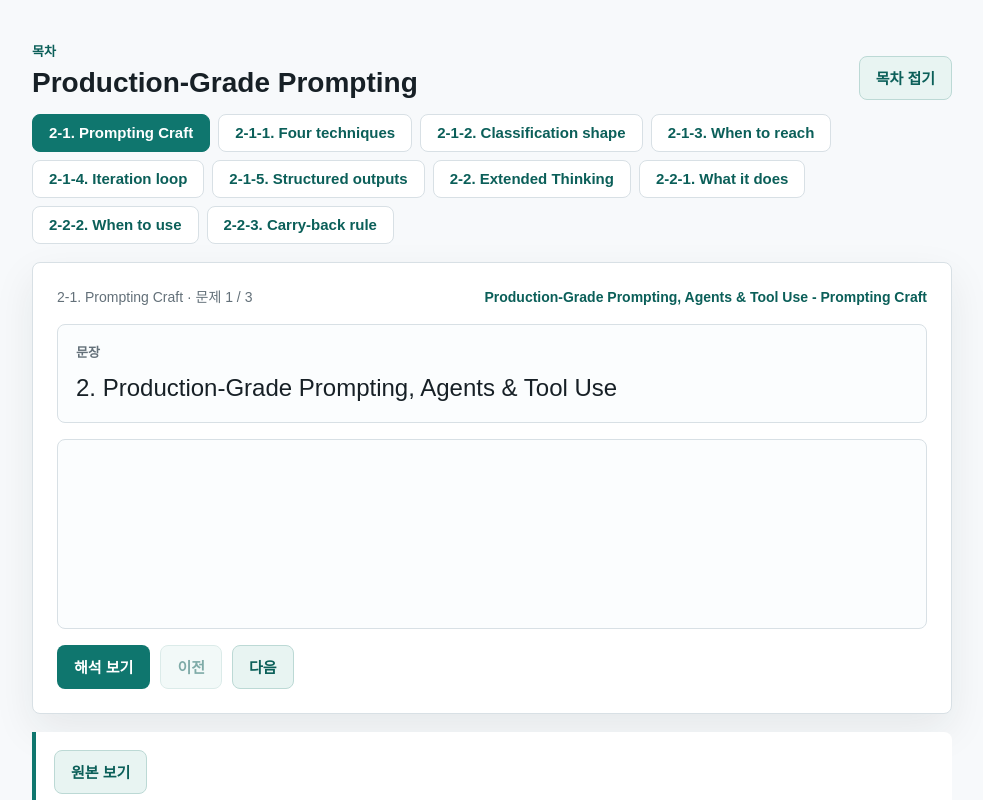
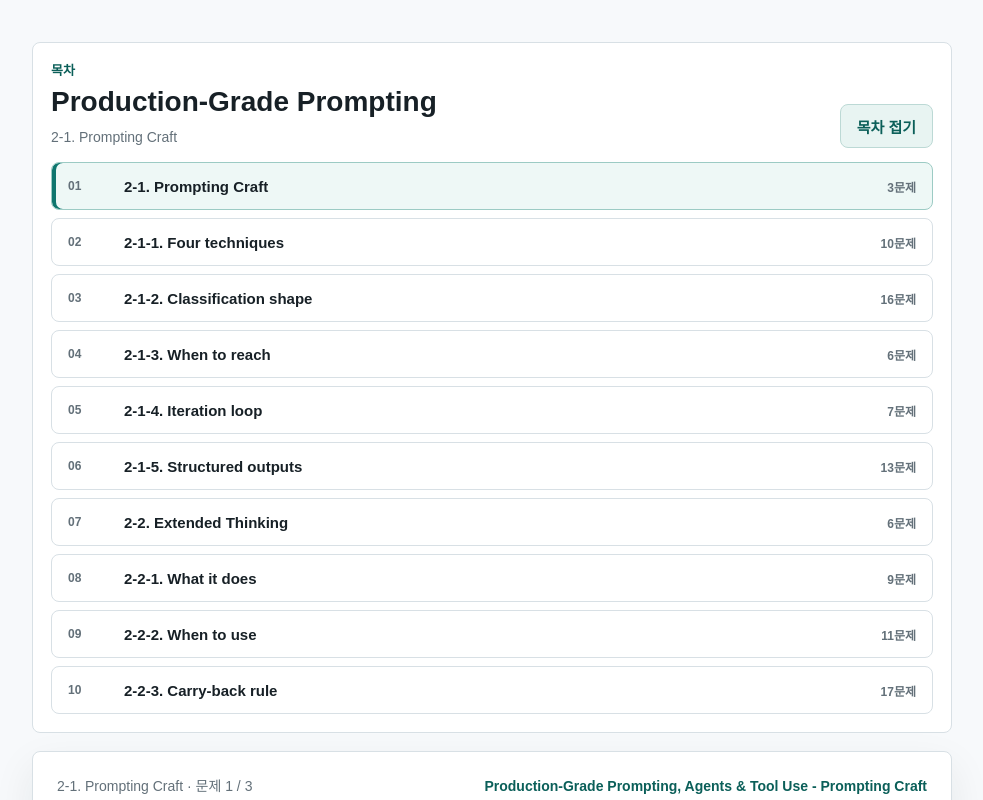
Before and after one commit to hye-w-on/en-quiz-app, a React (Vite) app: page / in a window 1280 px wide. Both pictures are taken after a click on the button "목차 보기". Shown: the top 800 px of the page, without its empty margins (148-1131 px from the left). Built offline with nearby package versions, Linux system fonts and the light colour scheme.

Commit message:
Improve table of contents UI

```diff
--- a/src/App.tsx
+++ b/src/App.tsx
@@ -15,6 +15,7 @@ function App() {
     setSectionIndex(nextSectionIndex);
     setQuestionIndex(0);
     setAnswerVisible(false);
+    setTocVisible(false);
   }
 
   function moveQuiz(step: number) {
@@ -29,6 +30,7 @@ function App() {
           <div>
             <p className="toc-label">목차</p>
             <h1>Production-Grade Prompting</h1>
+            <p className="toc-current">{activeSection.title}</p>
           </div>
           <button type="button" className="secondary toc-toggle" onClick={() => setTocVisible((visible) => !visible)}>
             {tocVisible ? "목차 접기" : "목차 보기"}
@@ -44,7 +46,9 @@ function App() {
                 key={section.id}
                 onClick={() => selectSection(index)}
               >
-                {section.title}
+                <span className="toc-index">{String(index + 1).padStart(2, "0")}</span>
+                <span className="toc-title">{section.title}</span>
+                <span className="toc-count">{section.items.length}문제</span>
               </button>
             ))}
           </nav>
--- a/src/styles.css
+++ b/src/styles.css
@@ -65,6 +65,10 @@ main {
   display: grid;
   gap: 14px;
   margin-bottom: 18px;
+  padding: 18px;
+  background: #fff;
+  border: 1px solid var(--line);
+  border-radius: 8px;
 }
 
 .toc-heading {
@@ -88,10 +92,15 @@ h1 {
   letter-spacing: 0;
 }
 
+.toc-current {
+  margin: 8px 0 0;
+  color: var(--muted);
+  font-size: 14px;
+}
+
 .toc-list {
-  display: flex;
+  display: grid;
   gap: 8px;
-  flex-wrap: wrap;
 }
 
 .toc-toggle {
@@ -99,17 +108,44 @@ h1 {
 }
 
 .toc-button {
-  min-height: 38px;
+  display: grid;
+  grid-template-columns: 44px 1fr auto;
+  gap: 12px;
+  align-items: center;
+  width: 100%;
+  min-height: 48px;
   background: #fff;
   color: var(--accent-dark);
   border-color: var(--line);
+  text-align: left;
 }
 
 .toc-button:hover,
 .toc-button.active {
-  background: var(--accent);
-  color: #fff;
-  border-color: var(--accent);
+  background: #eef8f6;
+  color: var(--accent-dark);
+  border-color: #9ccbc4;
+}
+
+.toc-button.active {
+  box-shadow: inset 4px 0 0 var(--accent);
+}
+
+.toc-index {
+  color: var(--muted);
+  font-size: 12px;
+  font-weight: 700;
+}
+
+.toc-title {
+  color: var(--ink);
+  overflow-wrap: anywhere;
+}
+
+.toc-count {
+  color: var(--muted);
+  font-size: 12px;
+  white-space: nowrap;
 }
 
 .quiz-shell {
@@ -223,6 +259,14 @@ h1 {
     width: 100%;
   }
 
+  .toc-button {
+    grid-template-columns: 36px 1fr;
+  }
+
+  .toc-count {
+    grid-column: 2;
+  }
+
   .sentence {
     font-size: 20px;
   }
```
